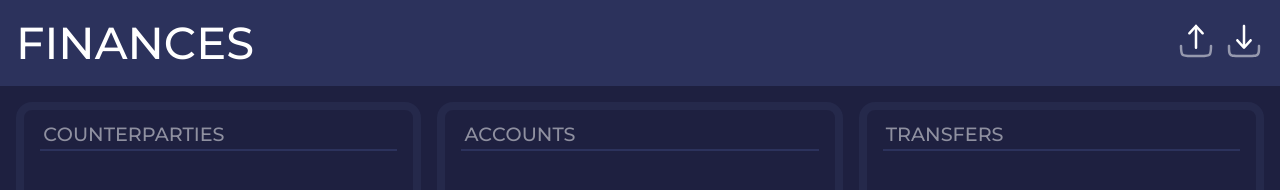
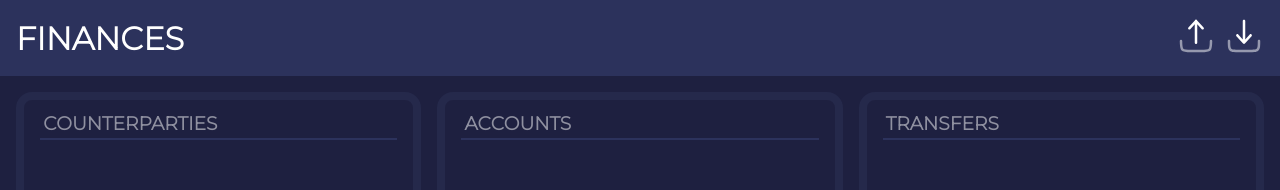
Before and after one commit to DarcyManoel/Finances, a plain HTML site: page index.html in a window 1280 px wide. Drawn offline with Linux system fonts and the light colour scheme.

Commit message:
Replace inappropriate use of labels

```diff
--- a/index.html
+++ b/index.html
@@ -8,7 +8,7 @@
 	</head>
 	<body>
 		<div id="menu">
-			<label id="title">FINANCES</label>
+			<h1>FINANCES</h1>
 			<div id="settings">
 				<label>
 					<input class="hidden" type="file" onChange="uploadMemory(this)"/>
@@ -23,15 +23,15 @@
 		<div id="content">
 			<div id="contentLoans">
 				<div id="loansCounterpartiesWrapper">
-					<label>COUNTERPARTIES</label>
+					<h3>COUNTERPARTIES</h3>
 					<div id="loansCounterparties"></div>
 				</div>
 				<div id="loansAccountsWrapper">
-					<label>ACCOUNTS</label>
+					<h3>ACCOUNTS</h3>
 					<div id="loansAccounts"></div>
 				</div>
 				<div id="loansTransfersWrapper">
-					<label>TRANSFERS</label>
+					<h3>TRANSFERS</h3>
 					<div id="loansTransfers"></div>
 				</div>
 			</div>
--- a/stylesheet.css
+++ b/stylesheet.css
@@ -33,9 +33,6 @@ body{
 	top:0;
 	width:calc(100vw - 2rem);
 	z-index:1;
-}
-label{
-	font-family:"montserratBold";
 }
 #menu #title{
 	font-size:2.8rem;
@@ -76,14 +73,10 @@ label{
 	overflow:scroll;
 	padding:0 0 .5rem 1rem;
 }
-#loansCounterpartiesWrapper label,
-#loansAccountsWrapper label,
-#loansTransfersWrapper label{
+h3{
 	background-color:#1e2040;
 	border-bottom:2px solid #2c325c;
 	color:rgba(255,255,255,.5);
-	display:block;
-	font-size:1.2rem;
 	margin:0 0 .5rem 0;
 	padding:.75rem .2rem .2rem .2rem;
 	position:sticky;
```
